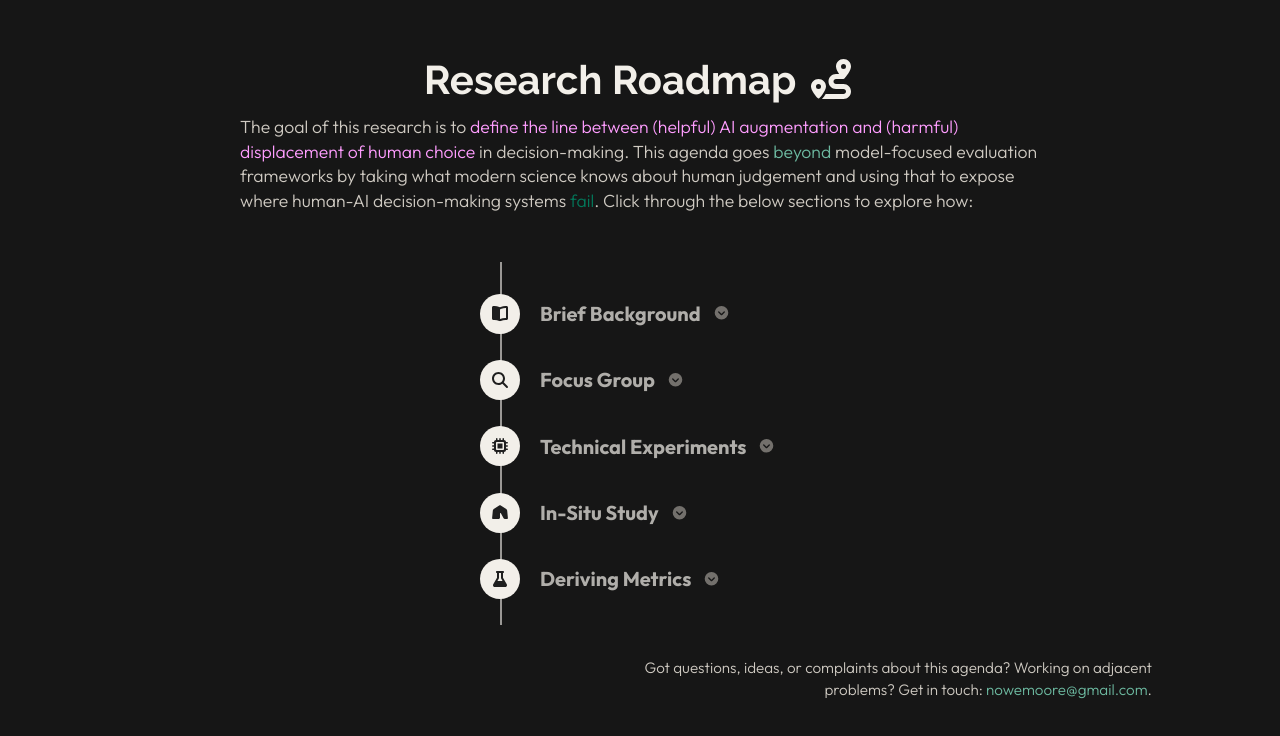
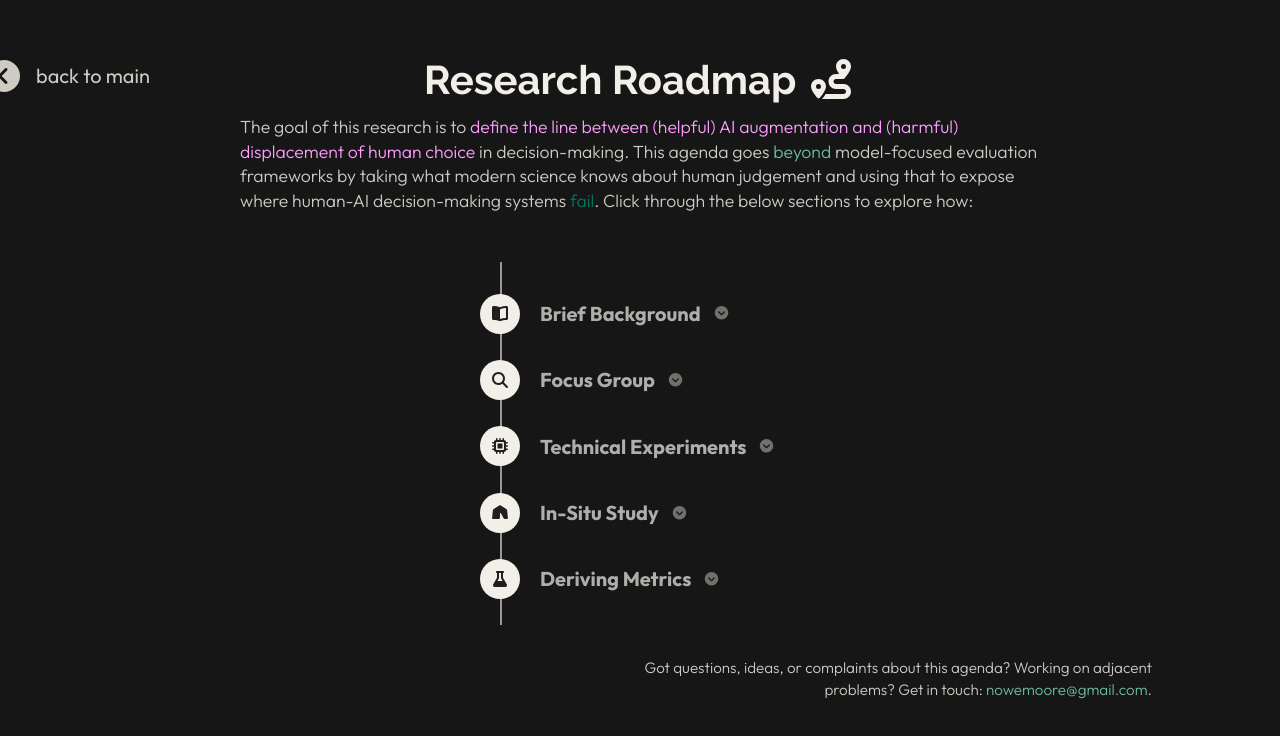
Before and after one commit to nowemoore/sad, a Next.js app in the folder page/sad-labs-next/: page /sad/external/agenda in a window 1280 px wide. Shown: the top 736 px of the page. Built offline with nearby package versions, Linux system fonts and the light colour scheme.

Commit message:
added back btn

```diff
--- a/page/sad-labs-next/src/app/external/agenda/agenda.module.css
+++ b/page/sad-labs-next/src/app/external/agenda/agenda.module.css
@@ -1,3 +1,31 @@
+.backLink {
+  position: absolute;
+  left: -16rem;
+  top: 0.25rem;
+  display: inline-flex;
+  align-items: center;
+  justify-content: center;
+  color: var(--text-secondary);
+  font-size: 1.25rem;
+  transition: color 0.25s ease;
+  text-decoration: none;
+}
+
+.backLink:hover {
+  color: var(--accent-sage);
+}
+
+.backLink svg {
+  font-size: 2rem;
+  margin-right: 0.75rem;
+}
+
+.headerRow {
+  position: relative;
+  max-width: 50rem;
+  margin: 0 auto 3rem;
+}
+
 /* TIMELINE */
 .timeline {
   position: relative;
@@ -34,10 +62,7 @@
 /* HEADER */
 .header {
   text-align: center;
-  margin-bottom: 3rem;
-  max-width: 50rem;
-  margin-left: auto;
-  margin-right: auto;
+  flex: 1;
 }
 
 .pageTitle {
--- a/page/sad-labs-next/src/app/external/agenda/page.tsx
+++ b/page/sad-labs-next/src/app/external/agenda/page.tsx
@@ -2,6 +2,7 @@
 
 import { useState } from "react";
 import Image from "next/image";
+import Link from "next/link";
 import { FontAwesomeIcon } from "@fortawesome/react-fontawesome";
 import {
   faBookOpen,
@@ -12,7 +13,6 @@ import {
   faCircleChevronDown,
   faRoute,
   faLink,
-  faCircleMinus,
   faAngleDown,
   faAngleUp,
   faAnglesDown,
@@ -20,6 +20,7 @@ import {
 } from "@fortawesome/free-solid-svg-icons";
 import type { IconDefinition } from "@fortawesome/fontawesome-svg-core";
 import styles from "./agenda.module.css";
+import { faChevronCircleLeft } from "@fortawesome/free-solid-svg-icons/faChevronCircleLeft";
 
 interface Card {
   title: string;
@@ -437,6 +438,11 @@ export default function AgendaPage() {
   return (
     <main>
       <section style={{ padding: "3.5rem clamp(2rem, 6vw, 4rem)" }}>
+       <div className={styles.headerRow}>
+        <Link href="/" className={styles.backLink} aria-label="Back to home">
+          <FontAwesomeIcon icon={faChevronCircleLeft} />
+          back to main
+        </Link>
         <div className={styles.header}>
           <h1 className={styles.pageTitle}>
             Research Roadmap <FontAwesomeIcon icon={faRoute} />
@@ -450,6 +456,7 @@ export default function AgendaPage() {
             </span>{" "}
             in decision-making. This agenda goes <span style={{ color: "var(--accent-sage)" }}>beyond</span> model-focused evaluation frameworks by taking what modern science knows about human judgement and using that to expose where human-AI decision-making systems <span style={{ color: "var(--accent-forest)" }}>fail</span>. Click through the below sections to explore how:
           </p>
+        </div>
         </div>
 
         <div className={`${styles.timeline} ${expandedId ? styles.timelineExpanded : styles.timelineCentered}`}>
```
